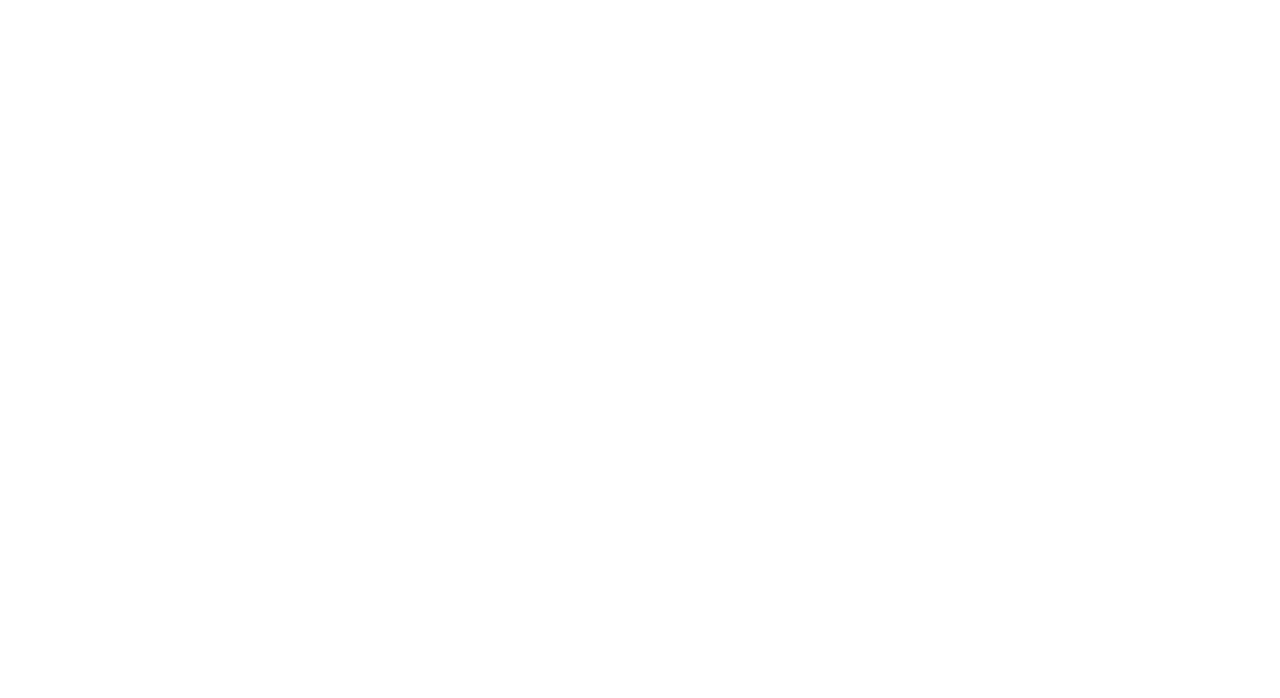
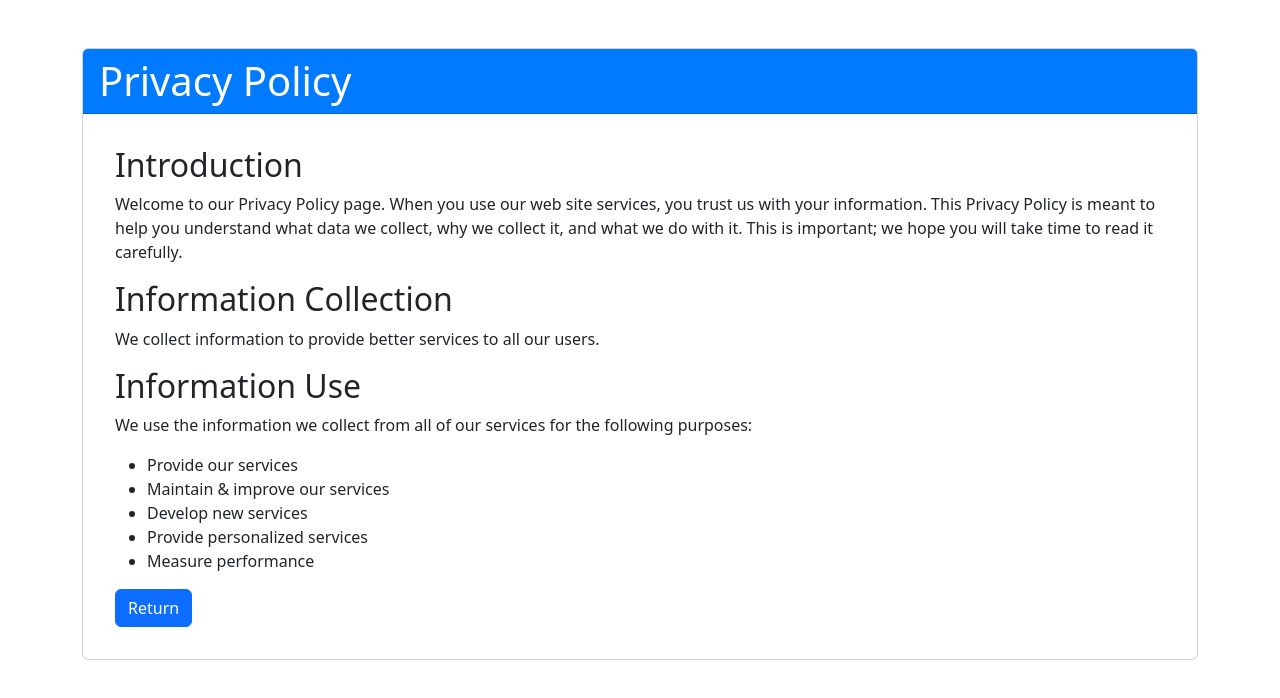
Before and after one commit to I-Kail-I/VOLCE, a React (Vite) app in the folder vite-project/: page /Policy in a window 1280 px wide. Before the commit this address had no page. Shown: the top 698 px of the page. Built offline with nearby package versions, Linux system fonts and the light colour scheme.

Commit message:
1. Making Policy Page
Home JSX
1. Make the code cleaner
2. Make the queto cleaner and better
3. Changing the name to something better

NavBAr JSX
1. Changing it to just normal and not fixed on top

SignIp JSX
1. Changing signature to better one

SignUp JSX
1. Better code view

```diff
--- a/vite-project/src/Component/NavBar/NavBar.jsx
+++ b/vite-project/src/Component/NavBar/NavBar.jsx
@@ -13,9 +13,9 @@
 const CustomNavbar = ({ onLogout }) => {
   return (
     <Navbar
-      style={{ backgroundColor: "transparent" }}
+      style={{ backgroundColor: "orange" }}
       expand="lg"
-      className="shadow-sm fixed-top"
+      className="shadow-sm"
     >
       <Container className="d-flex" style={{ gap: "20px" }}>
         <Navbar.Brand href="#home" className="d-flex align-items-center">
--- a/vite-project/src/Page/Home/Home.jsx
+++ b/vite-project/src/Page/Home/Home.jsx
@@ -3,73 +3,79 @@
 
 export default function Home({ onLogout }) {
   return (
-    <>
     <div className="landing-page flex-grow-1">
       <CustomNavbar onLogout={onLogout} />
 
       {/* Welcome Section */}
+      <HeroSection />
+
+      {/* Features Section */}
+      <FeaturesSection />
+
+      {/* Footer */}
+      <Footer />
+    </div>
+  );
+}
+
+function HeroSection() {
+  return (
     <section className="hero-section bg-primary text-white text-center py-5">
       <Container>
-            <h1 className="display-4 fw-bold">Welcome to Jerk Mate</h1>
+        <h1 className="display-4 fw-bold">Welcome to Elite Connect</h1>
         <p className="lead">Your journey to success starts here.</p>
         <Button variant="light" size="lg" href="#features">
           Learn More
         </Button>
       </Container>
     </section>
+  );
+}
 
-        {/* Features Section */}
+function FeaturesSection() {
+  const features = [
+    {
+      title: "🚀 Fast & Reliable",
+      text: "Our platform is built for speed and reliability, ensuring you never miss a beat.",
+    },
+    {
+      title: "💡 Easy to Use",
+      text: "Designed with simplicity in mind, so you can focus on what matters most.",
+    },
+    {
+      title: "🔒 Secure",
+      text: "Your data is safe with us. We use the latest security protocols to protect you.",
+    },
+  ];
+
+  return (
     <section id="features" className="features-section py-5">
       <Container>
         <h2 className="text-center mb-5">Features</h2>
 
         <Row>
-              <Col md={4}>
+          {features.map((feature, index) => (
+            <Col md={4} key={index}>
               <Card className="text-center p-4 shadow-sm">
                 <Card.Body>
-                    <Card.Title>🚀 Fast & Reliable</Card.Title>
-                    <Card.Text>
-                      Our platform is built for speed and reliability, ensuring
-                      you never miss a beat.
-                    </Card.Text>
+                  <Card.Title>{feature.title}</Card.Title>
+                  <Card.Text>{feature.text}</Card.Text>
                 </Card.Body>
               </Card>
             </Col>
-
-              <Col md={4}>
-                <Card className="text-center p-4 shadow-sm">
-                  <Card.Body>
-                    <Card.Title>💡 Easy to Use</Card.Title>
-                    <Card.Text>
-                      Designed with simplicity in mind, so you can focus on what
-                      matters most.
-                    </Card.Text>
-                  </Card.Body>
-                </Card>
-              </Col>
-
-              <Col md={4}>
-                <Card className="text-center p-4 shadow-sm">
-                  <Card.Body>
-                    <Card.Title>🔒 Secure</Card.Title>
-                    <Card.Text>
-                      Your data is safe with us. We use the latest security
-                      protocols to protect you.
-                    </Card.Text>
-                  </Card.Body>
-                </Card>
-              </Col>
+          ))}
         </Row>
       </Container>
     </section>
+  );
+}
 
-        {/* Footer */}
+function Footer() {
+  return (
     <footer className="footer-section bg-dark text-white text-center p-5 mt-auto">
       <Container>
-            <p className="mb-0">&copy; 2025 Jerk Matez. All rights reserved.</p>
+        <p className="mb-0">&copy; 2025 Elite Connect. All rights reserved.</p>
       </Container>
     </footer>
-      </div>
-    </>
   );
 }
--- /dev/null
+++ b/vite-project/src/Page/Policy/Policy.Component.css
@@ -0,0 +1,13 @@
+.my-5 {
+  margin-top: 3rem !important;
+  margin-bottom: 3rem !important;
+}
+
+.card-header {
+  background-color: #007bff;
+  color: white;
+}
+
+.card-body {
+  padding: 2rem;
+}
--- /dev/null
+++ b/vite-project/src/Page/Policy/Policy.jsx
@@ -0,0 +1,56 @@
+import { Container, Row, Col, Card, Button } from "react-bootstrap";
+import { useNavigate } from "react-router-dom";
+import "./Policy.Component.css";
+
+export default function Policy() {
+  const navigate = useNavigate();
+
+  return (
+    <Container>
+      <Row className="my-5">
+        <Col>
+          <Card>
+            <Card.Header as="h1">Privacy Policy</Card.Header>
+            <Card.Body>
+              <Card.Text>
+                <h2>Introduction</h2>
+
+                <p>
+                  Welcome to our Privacy Policy page. When you use our web site
+                  services, you trust us with your information. This Privacy
+                  Policy is meant to help you understand what data we collect,
+                  why we collect it, and what we do with it. This is important;
+                  we hope you will take time to read it carefully.
+                </p>
+
+                <h2>Information Collection</h2>
+
+                <p>
+                  We collect information to provide better services to all our
+                  users.
+                </p>
+
+                <h2>Information Use</h2>
+
+                <p>
+                  We use the information we collect from all of our services for
+                  the following purposes:
+                </p>
+
+                <ul>
+                  <li>Provide our services</li>
+                  <li>Maintain & improve our services</li>
+                  <li>Develop new services</li>
+                  <li>Provide personalized services</li>
+                  <li>Measure performance</li>
+                </ul>
+              </Card.Text>
+
+              <Button onClick={() => navigate("/signIn")}>Return</Button>
+            </Card.Body>
+          </Card>
+        </Col>
+      </Row>
+    </Container>
+  );
+}
--- a/vite-project/src/Page/Sign In/SignIn.jsx
+++ b/vite-project/src/Page/Sign In/SignIn.jsx
@@ -1,5 +1,13 @@
 import { useState } from "react";
-import { Container, Row, Col, Form, Button, Card } from "react-bootstrap";
+import {
+  Container,
+  Row,
+  Col,
+  Form,
+  Button,
+  Card,
+  FormCheck,
+} from "react-bootstrap";
 import { Link } from "react-router-dom";
 import "./SignUp.Component.css";
 
@@ -92,14 +100,13 @@
               </p>
             </div>
             <Form onSubmit={handleLogin}>
-              <Form.Group controlId="formUsername" className="mb-3">
+              <Form.Group controlId="formUsername" className="mb-3  ">
                 <Form.Control
                   type="text"
                   placeholder="Enter Your Username"
                   value={accountname}
                   autoComplete="off"
                   onChange={(e) => setAccountname(e.target.value)}
-                  required
                 />
               </Form.Group>
 
@@ -110,7 +117,6 @@
                   autoComplete="off"
                   value={password}
                   onChange={(e) => setPassword(e.target.value)}
-                  required
                 />
               </Form.Group>
 
@@ -119,14 +125,7 @@
               )}
 
               <Form.Group controlId="formBasicCheckbox" className="mb-4">
-                <Form.Check
-                  type="checkbox"
-                  label={
-                    <>
-                      I agree to the <a href="#">Terms & Conditions</a>
-                    </>
-                  }
-                />
+                <FormCheck label={<>I agree to the <Link to="/Policy">terms and condition</Link></>} />
               </Form.Group>
 
               <Button type="submit" variant="info" className="w-100">
@@ -147,6 +146,7 @@
                   <hr />
                 </Col>
               </Row>
+
               <Row className="justify-content-around">
                 <Col xs="auto">
                   <Button variant="outline-light">GOOGLE</Button>
--- a/vite-project/src/Page/Sign Up/SignUp.jsx
+++ b/vite-project/src/Page/Sign Up/SignUp.jsx
@@ -80,13 +80,11 @@
                   className="w-100 h-100 p-4 text-center text-light d-flex flex-column justify-content-center rounded rounded-2"
                   style={{ background: "#252532" }}
                 >
-                  <h2>
-                    Ready for your JerkMate Competition?!
-                    <br />
-                    say no more
-                    <br />
-                    and jump to the GrandsMasterbaitor
-                  </h2>
+                  <h2>Welcome to Our Community</h2>
+                  <p>
+                    Join us today and be a part of an exclusive network of
+                    professionals. Sign up now to start your journey with us.
+                  </p>
                 </Card>
               </Row>
             </Col>
@@ -113,7 +111,6 @@
                             name="firstName"
                             value={formData.firstName}
                             onChange={handleChange}
-
                           />
                           {errors.firstName && (
                             <div className="text-danger">
@@ -132,7 +129,6 @@
                             name="lastName"
                             value={formData.lastName}
                             onChange={handleChange}
-
                           />
                           {errors.lastName && (
                             <div className="text-danger">
@@ -151,7 +147,6 @@
                         name="username"
                         value={formData.username}
                         onChange={handleChange}
-
                       />
                       {errors.username && (
                         <div className="text-danger">Enter Your Username </div>
@@ -167,7 +162,6 @@
                         value={formData.password}
                         onChange={handleChange}
                         minLength={5}
-
                       />
                       {errors.password && (
                         <div className="text-danger">Enter Your Password </div>
--- a/vite-project/src/Page/Utils/Auth.jsx
+++ b/vite-project/src/Page/Utils/Auth.jsx
@@ -3,6 +3,7 @@
 import Home from "../Home/Home";
 import SignIn from "../Sign In/SignIn";
 import SignUp from "../Sign Up/SignUp";
+import Policy from "../Policy/Policy";
 
 export default function Auth() {
   const [loggedInUser, setLoggedInUser] = useState(null);
@@ -16,7 +17,6 @@
   return (
     <div className="d-flex flex-column min-vh-100">
       <Routes>
-
         {/* Route for Sign In to Home */}
         <Route
           path="/"
@@ -34,7 +34,10 @@
         <Route path="/signup" element={<SignUp />} />
 
         {/* Route for the Button of the Sign Up to the Sign In */}
-        <Route path="/signIn" element={<SignIn  />} />
+        <Route path="/signIn" element={<SignIn />} />
+
+        {/* Routing for the Sign In terms and condition to the Policy page */}
+        <Route path="Policy" element={<Policy />} />
       </Routes>
     </div>
   );
```
Also changed, not shown: vite-project/src/main.jsx (+9 -9 lines). Lines whose indentation alone changed are shown as unchanged.
